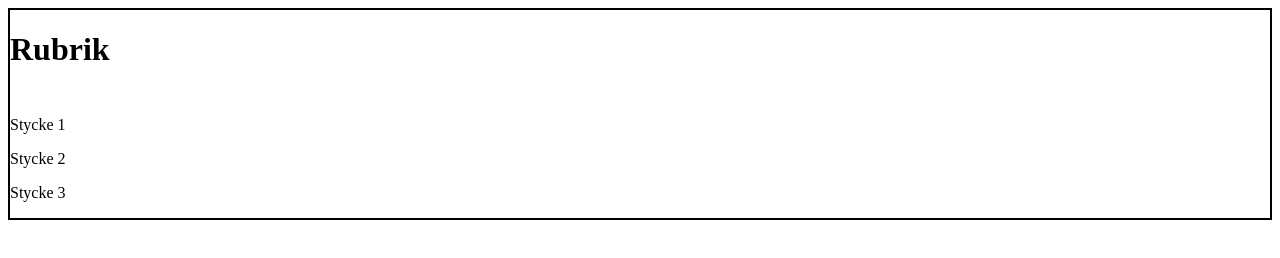
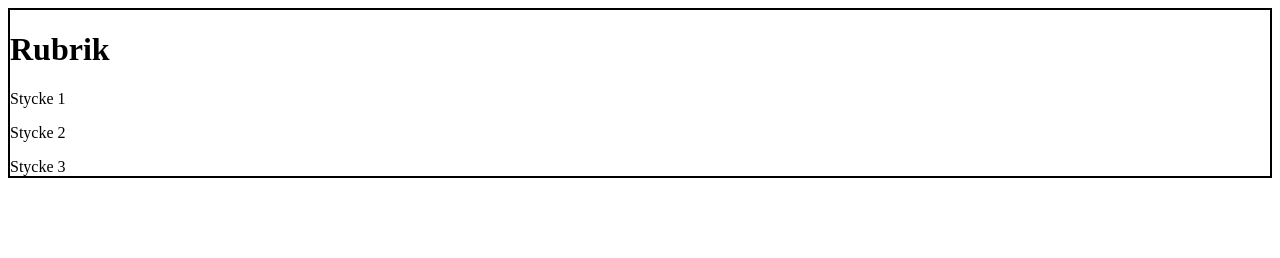
Before and after one commit to SvanteJonssonITHS/HTML-och-CSS, a plain HTML site: page Mer-om-väljare/index.html in a window 1280 px wide. Drawn offline with Linux system fonts and the light colour scheme.

Commit message:
Det sista stycket

```diff
--- a/Mer-om-väljare/index.css
+++ b/Mer-om-väljare/index.css
@@ -1,3 +1,3 @@
-h1 + p {
-    margin-top: 3em;
+body > p:last-child{
+    margin-bottom: 0;
 }
--- a/Mer-om-väljare/index.html
+++ b/Mer-om-väljare/index.html
@@ -2,7 +2,7 @@
 <html lang="sv">
   <head>
     <meta charset="utf-8" />
-    <title>Det första stycket</title>
+    <title>Det sista stycket (VG)</title>
     <link href="index.css" rel="stylesheet" />
   </head>
   <body style="border: solid 2px black;">
```
